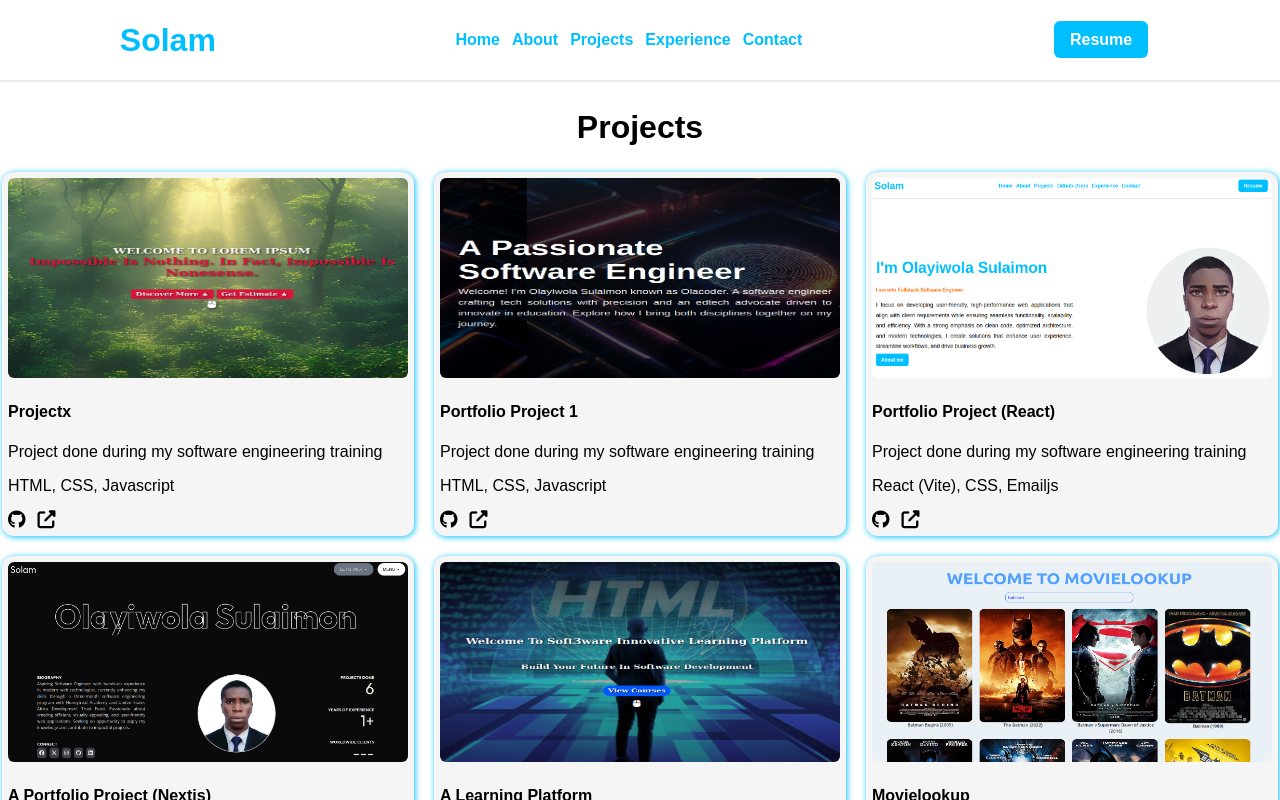
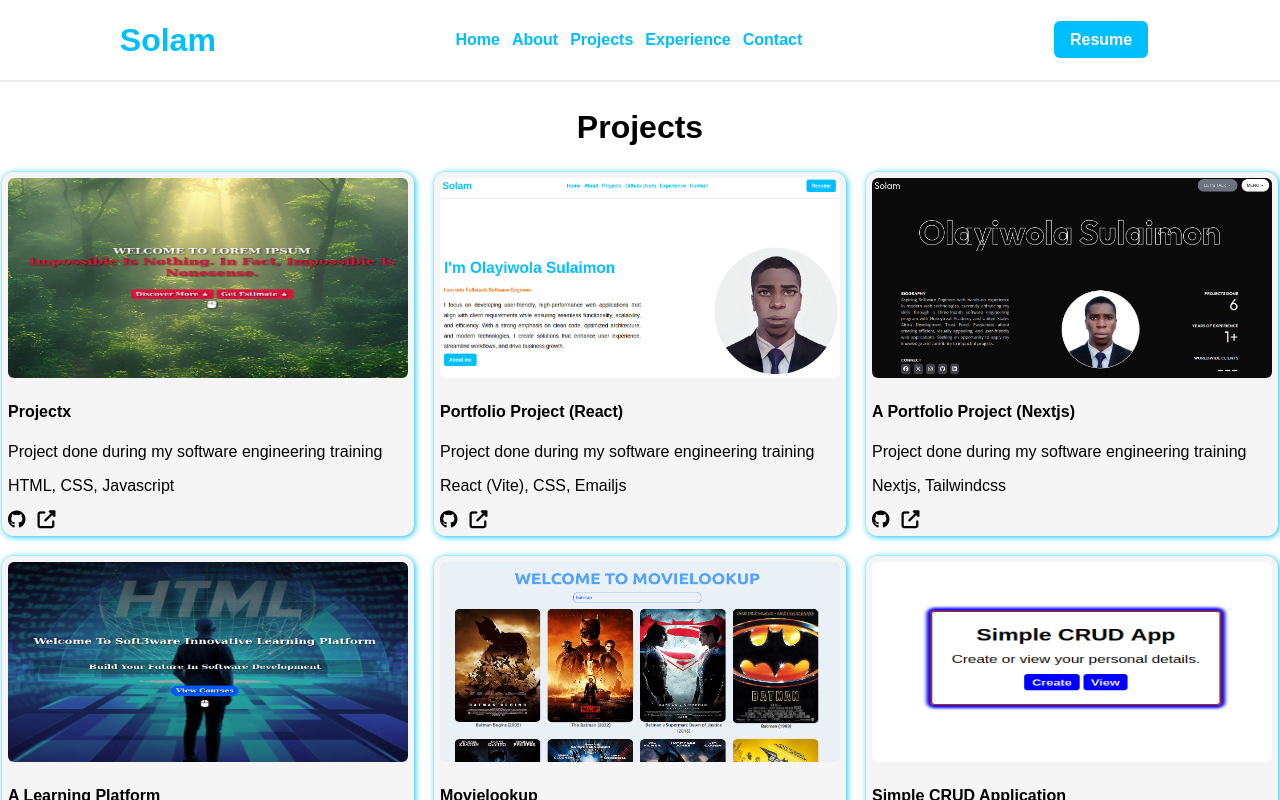
Before and after one commit to Solayiwo/portfolioProjectVite, a React (Vite) app: page /projects in a window 1280 px wide. Shown: the top 800 px of the page. Built offline with nearby package versions, Linux system fonts and the light colour scheme.

Commit message:
Added new project

```diff
--- a/src/components/project/ProjectList.jsx
+++ b/src/components/project/ProjectList.jsx
@@ -3,8 +3,8 @@ import porfolio from "../../assets/images/portfolio_project.png";
 import porfolio2 from "../../assets/images/portfolio_2.png";
 import porfolio3 from "../../assets/images/portfolio_3.png";
 import porfolio4 from "../../assets/images/portfolio_4.png";
-import porfolio5 from "../../assets/images/portfolio_5.png";
 import movie from "../../assets/images/movie.png";
+import crudapp from "../../assets/images/crudapp.png";
 
 const ProjectList = () => {
   return (
@@ -22,17 +22,6 @@ const ProjectList = () => {
               description="Project done during my software engineering training"
               urlLink="https://solayiwo.github.io/hta_projectx/"
               sourceCode="https://github.com/Solayiwo/hta_projectx/"
-            />
-          </div>
-
-          <div className="project-card">
-            <Card
-              name="Portfolio Project 1"
-              image={porfolio5}
-              technology="HTML, CSS, Javascript"
-              description="Project done during my software engineering training"
-              urlLink=""
-              sourceCode=""
             />
           </div>
 
@@ -79,6 +68,17 @@ const ProjectList = () => {
               sourceCode="https://github.com/Solayiwo/movielookup"
             />
           </div>
+
+          <div className="project-card">
+            <Card
+              name="Simple CRUD Application"
+              image={crudapp}
+              technology="HTML, CSS, Javascript, Nodejs"
+              description="A simple crud app to perform crud operations"
+              urlLink="https://simple-crud-app-navy.vercel.app"
+              sourceCode="https://github.com/Solayiwo/simple-crud-app"
+            />
+          </div>
         </div>
       </div>
     </div>
```
Also changed, not shown: src/assets/images/crudapp.png (added), src/assets/images/portfolio_5.png (deleted).
